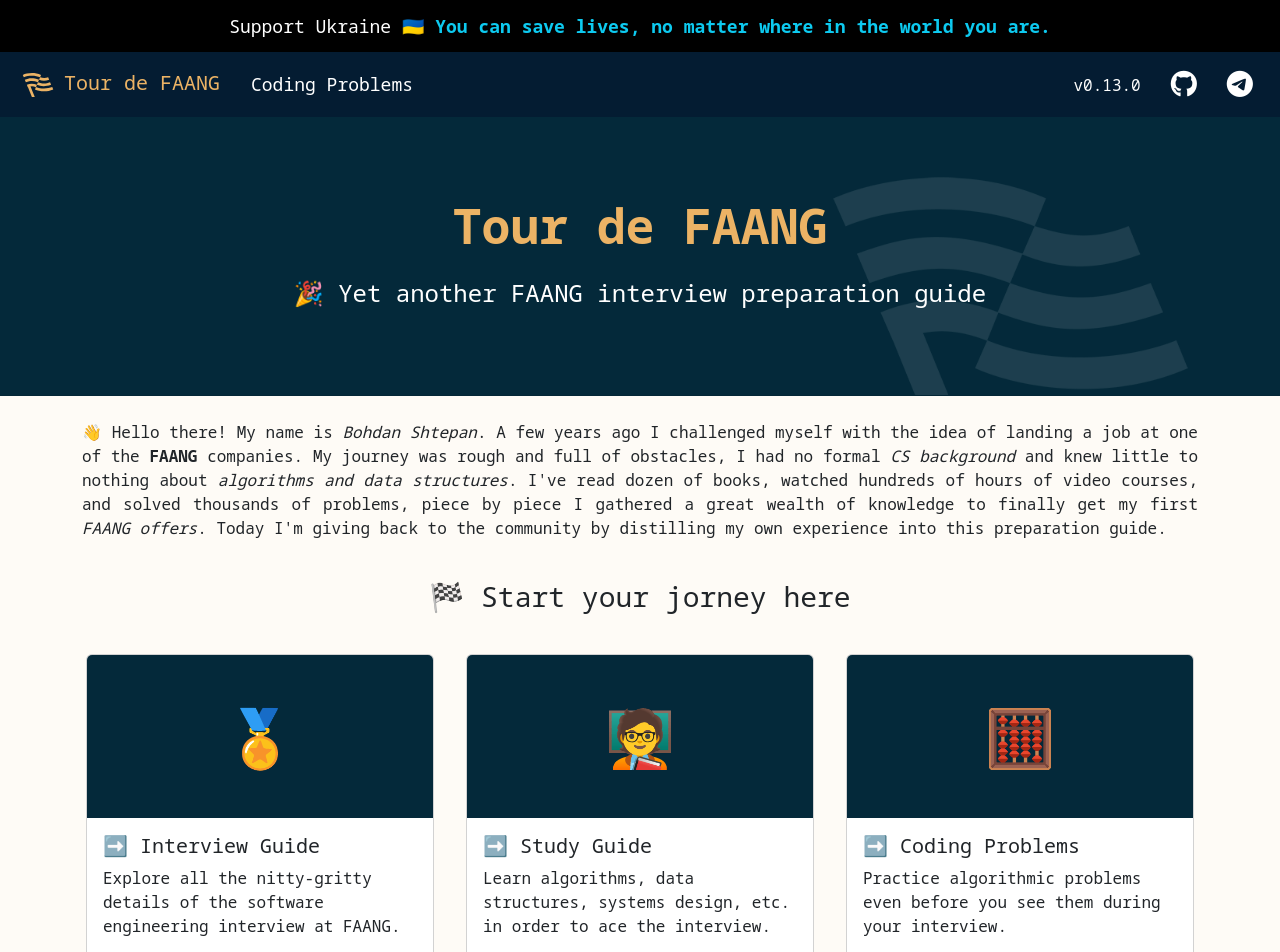
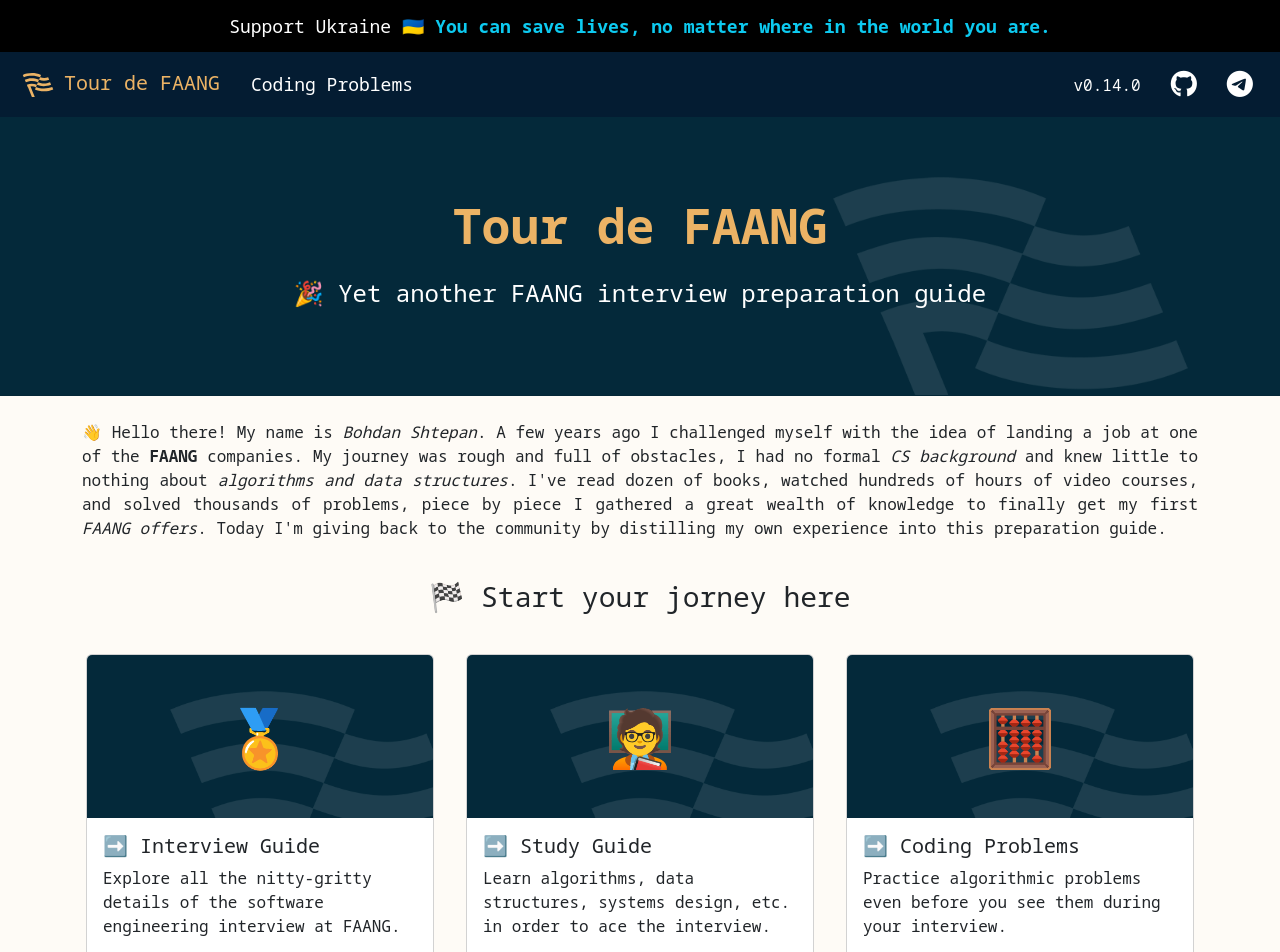
Before and after one commit to Tour-de-FAANG/website, a React (Vite) app: page /#/ in a window 1280 px wide. Shown: the top 952 px of the page. Built offline with nearby package versions, Linux system fonts and the light colour scheme.

Commit message:
feat(HomePage): add semi-transparent background image to home page feature cards.

```diff
--- a/package.json
+++ b/package.json
@@ -1,6 +1,6 @@
 {
   "name": "tour-de-faang",
-  "version": "0.13.0",
+  "version": "0.14.0",
   "description": "🎉 Yet another FAANG interview preparation guide.",
   "source": "src/index.html",
   "browserslist": "> 0.5%, last 2 versions, not dead",
--- a/src/containers/HomePage/index.scss
+++ b/src/containers/HomePage/index.scss
@@ -29,6 +29,11 @@
     .home {
         .card-img-top {
             background-color: $second-color;
+            background-image: url(../../assets/brand/logo_op10_512.png);
+            background-repeat: no-repeat;
+            background-size: 100%;
+            background-position-x: 4rem;
+            background-position-y: -1rem;
         }
 
         .btn-primary {
```
Also changed, not shown: 1 other file (tests, documents, lock files or other folders).
